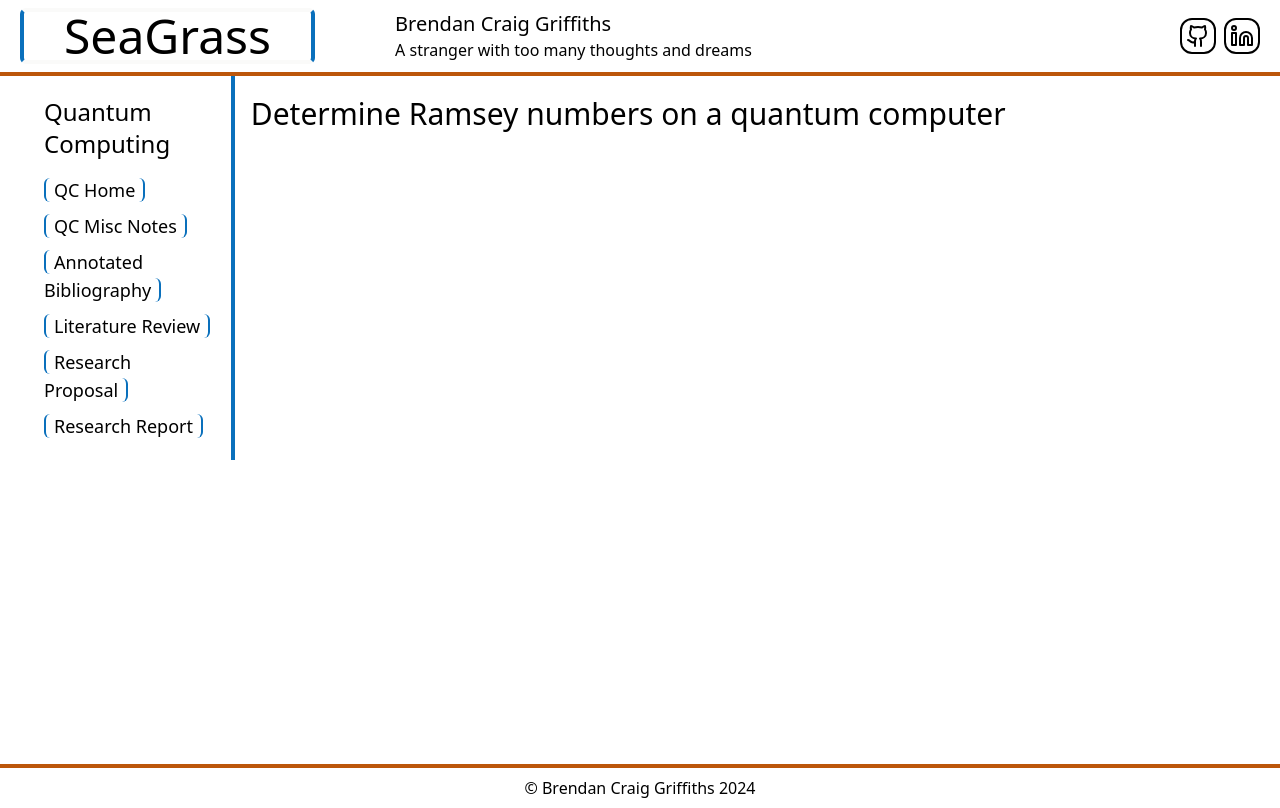
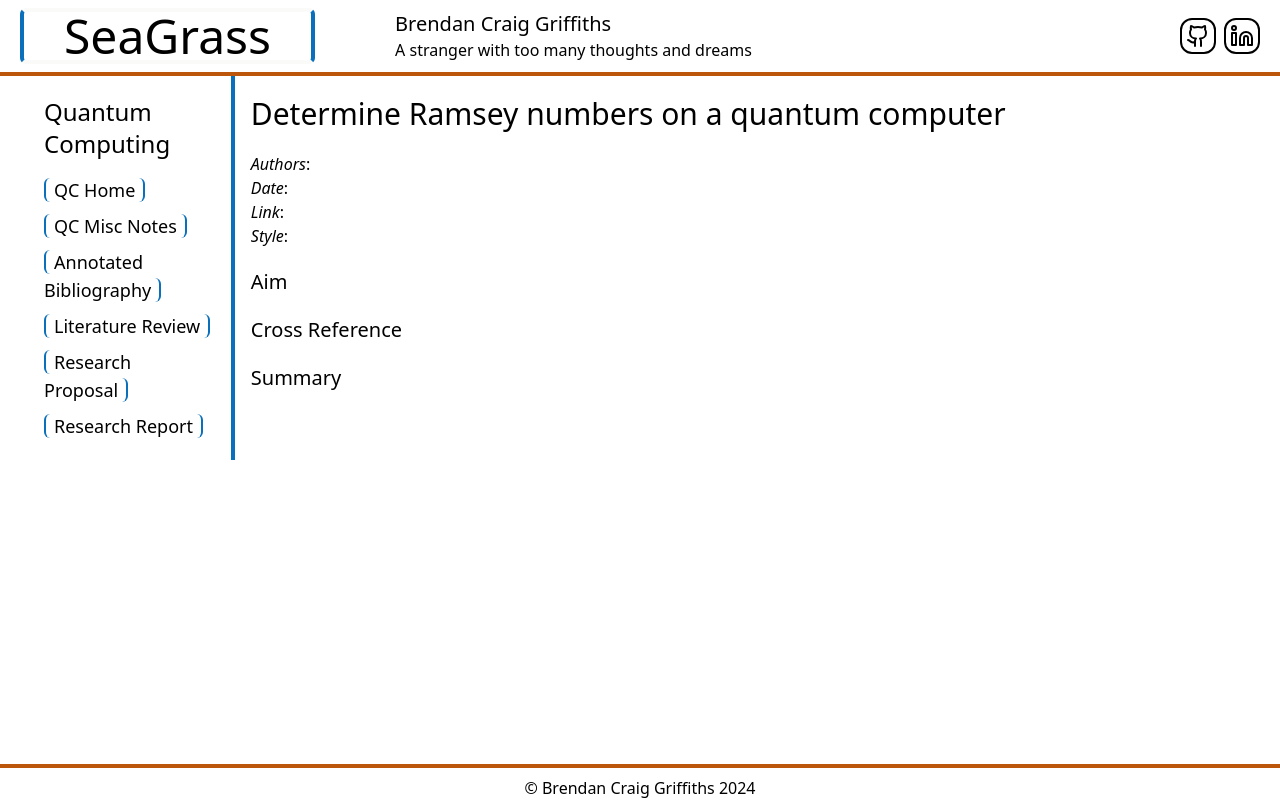
Before and after one commit to orwellian225/seagrass, a SvelteKit app: page /qc/misc/drqc in a window 1280 px wide. Built offline with nearby package versions, Linux system fonts and the light colour scheme.

Commit message:
add: annotated bibliography format

```diff
--- a/src/routes/qc/misc/drqc/+page.svelte
+++ b/src/routes/qc/misc/drqc/+page.svelte
@@ -1,4 +1,22 @@
-
 <article class="flex flex-col gap-5">
     <h3 class="text-3xl">Determine Ramsey numbers on a quantum computer</h3>
+
+    <ul>
+        <li><i>Authors</i>: </li>
+        <li><i>Date</i>: </li>
+        <li><i>Link</i>: <a href="" class="underline text-rose-of-sharon-700 hover:text-rose-of-sharon-900"></a></li>
+        <li><i>Style</i>: </li>
+    </ul>
+
+    <section>
+        <h4 class="text-xl">Aim</h4>
+    </section>
+
+    <section>
+        <h4 class="text-xl">Cross Reference</h4>
+    </section>
+
+    <section>
+        <h4 class="text-xl">Summary</h4>
+    </section>
 </article>
--- a/src/routes/qc/misc/rnaqc/+page.svelte
+++ b/src/routes/qc/misc/rnaqc/+page.svelte
@@ -1,3 +1,22 @@
 <article class="flex flex-col gap-5">
     <h3 class="text-3xl">Ramsey numbers and adiabatic quantum computing</h3>
+
+    <ul>
+        <li><i>Authors</i>: </li>
+        <li><i>Date</i>: </li>
+        <li><i>Link</i>: <a href="" class="underline text-rose-of-sharon-700 hover:text-rose-of-sharon-900"></a></li>
+        <li><i>Style</i>: </li>
+    </ul>
+
+    <section>
+        <h4 class="text-xl">Aim</h4>
+    </section>
+
+    <section>
+        <h4 class="text-xl">Cross Reference</h4>
+    </section>
+
+    <section>
+        <h4 class="text-xl">Summary</h4>
+    </section>
 </article>
--- a/src/routes/qc/misc/swqc/+page.svelte
+++ b/src/routes/qc/misc/swqc/+page.svelte
@@ -1,4 +1,22 @@
-
 <article class="flex flex-col gap-5">
     <h3 class="text-3xl">Strengths and Weaknesses of Quantum Computing</h3>
+
+    <ul>
+        <li><i>Authors</i>: </li>
+        <li><i>Date</i>: </li>
+        <li><i>Link</i>: <a href="" class="underline text-rose-of-sharon-700 hover:text-rose-of-sharon-900"></a></li>
+        <li><i>Style</i>: </li>
+    </ul>
+
+    <section>
+        <h4 class="text-xl">Aim</h4>
+    </section>
+
+    <section>
+        <h4 class="text-xl">Cross Reference</h4>
+    </section>
+
+    <section>
+        <h4 class="text-xl">Summary</h4>
+    </section>
 </article>
--- a/src/routes/qc/misc/uqs/+page.svelte
+++ b/src/routes/qc/misc/uqs/+page.svelte
@@ -1,4 +1,22 @@
-
 <article class="flex flex-col gap-5">
     <h3 class="text-3xl">Universal Quantum Simulator</h3>
+
+    <ul>
+        <li><i>Authors</i>: Seth Lloyd</li>
+        <li><i>Date</i>: 23/08/1996</li>
+        <li><i>Link</i>: <a href="https://doi.org/10.1126/science.273.5278.1073" class="underline text-rose-of-sharon-700 hover:text-rose-of-sharon-900">Science.org</a></li>
+        <li><i>Style</i>: Journal Article, Theoretical</li>
+    </ul>
+
+    <section>
+        <h4 class="text-xl">Aim</h4>
+    </section>
+
+    <section>
+        <h4 class="text-xl">Cross Reference</h4>
+    </section>
+
+    <section>
+        <h4 class="text-xl">Summary</h4>
+    </section>
 </article>
```
